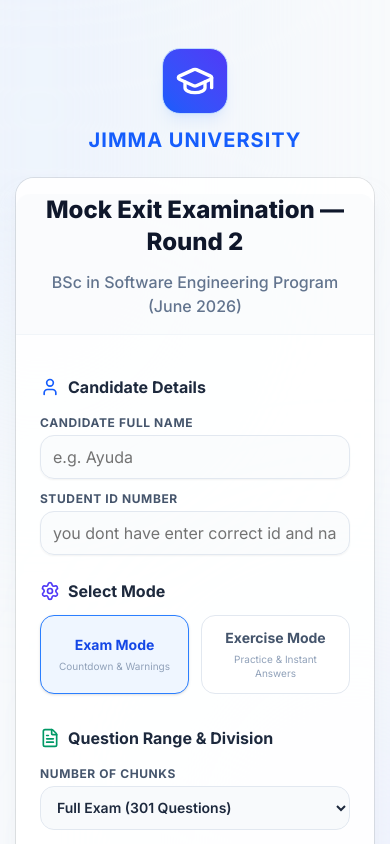
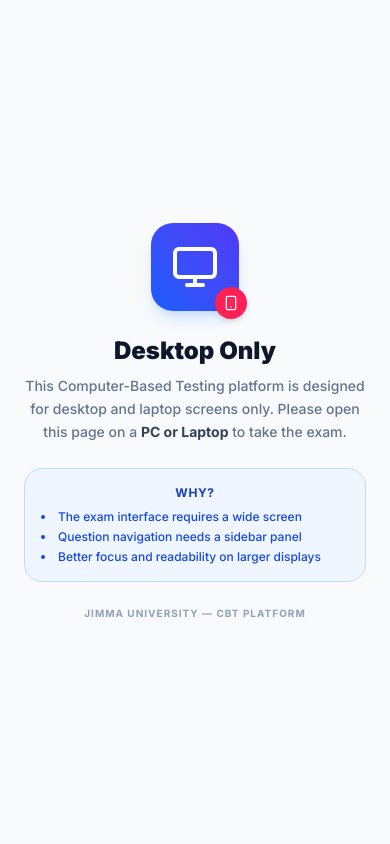
Before and after one commit to ayanadamtew/EXIT_EXAM, a Next.js app: page / in a window 390 px wide. Shown: the top 844 px of the page. Built offline with nearby package versions, Linux system fonts and the light colour scheme.

Commit message:
feat: add MobileBlocker component to restrict access to desktop devices

```diff
--- a/src/app/page.tsx
+++ b/src/app/page.tsx
@@ -5,6 +5,7 @@
 import CbtExam from "@/components/CbtExam";
 import CbtResults from "@/components/CbtResults";
 import questionsData from "@/data/questions.json";
+import { Monitor, Smartphone } from "lucide-react";
 
 interface Question {
   id: number;
@@ -17,6 +18,49 @@
 
 type ExamPhase = "welcome" | "exam" | "results";
 type ExamMode = "exam" | "exercise";
+
+function MobileBlocker() {
+  return (
+    <div className="fixed inset-0 z-[9999] flex md:hidden items-center justify-center bg-slate-50 p-6">
+      <div className="flex flex-col items-center text-center space-y-6 max-w-sm">
+        {/* Icon */}
+        <div className="relative">
+          <div className="p-5 bg-gradient-to-tr from-blue-600 to-indigo-600 rounded-3xl shadow-lg shadow-blue-500/20">
+            <Monitor className="h-12 w-12 text-white" />
+          </div>
+          <div className="absolute -bottom-2 -right-2 p-2 bg-rose-500 rounded-full shadow-md">
+            <Smartphone className="h-4 w-4 text-white" />
+          </div>
+        </div>
+
+        {/* Title */}
+        <div className="space-y-2">
+          <h1 className="text-2xl font-black text-slate-900">
+            Desktop Only
+          </h1>
+          <p className="text-slate-500 text-sm font-medium leading-relaxed">
+            This Computer-Based Testing platform is designed for desktop and laptop screens only. Please open this page on a <strong className="text-slate-700">PC or Laptop</strong> to take the exam.
+          </p>
+        </div>
+
+        {/* Info Card */}
+        <div className="w-full bg-blue-50 border border-blue-200 rounded-2xl p-4 space-y-2">
+          <p className="text-blue-800 text-xs font-bold uppercase tracking-wider">Why?</p>
+          <ul className="text-blue-700 text-xs font-medium space-y-1 text-left list-disc list-inside">
+            <li>The exam interface requires a wide screen</li>
+            <li>Question navigation needs a sidebar panel</li>
+            <li>Better focus and readability on larger displays</li>
+          </ul>
+        </div>
+
+        {/* Footer */}
+        <p className="text-[10px] text-slate-400 font-bold uppercase tracking-widest">
+          Jimma University — CBT Platform
+        </p>
+      </div>
+    </div>
+  );
+}
 
 export default function Home() {
   const [phase, setPhase] = useState<ExamPhase>("welcome");
@@ -57,15 +101,20 @@
 
   if (phase === "welcome") {
     return (
+      <>
+        <MobileBlocker />
         <CbtWelcome
           onStart={handleStart}
           questions={questions}
         />
+      </>
     );
   }
 
   if (phase === "exam") {
     return (
+      <>
+        <MobileBlocker />
         <CbtExam
           questions={activeQuestions}
           studentName={studentName}
@@ -74,10 +123,13 @@
           onFinish={handleFinish}
           onExit={handleExit}
         />
+      </>
     );
   }
 
   return (
+    <>
+      <MobileBlocker />
       <CbtResults
         questions={activeQuestions}
         studentName={studentName}
@@ -85,5 +137,6 @@
         answers={finalAnswers}
         onRetake={handleRetake}
       />
+    </>
   );
 }
```
Lines whose indentation alone changed are shown as unchanged.
